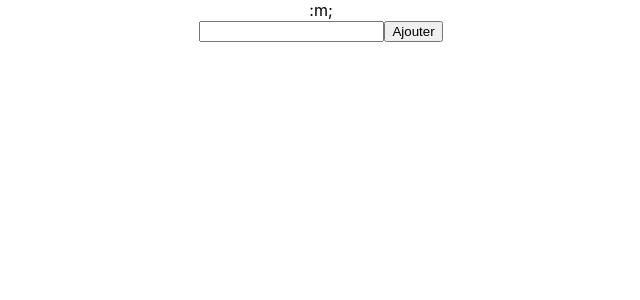
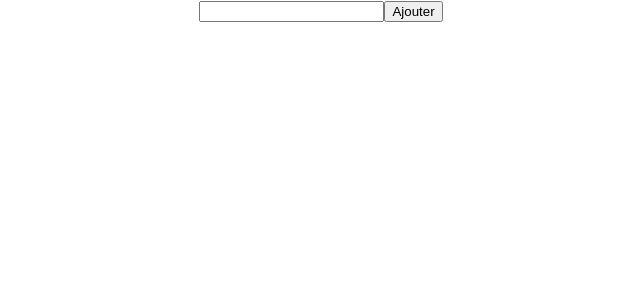
Before and after one commit to 2oubleV/ws_todolist, a React (Create React App) app: page / in a window 1280 px wide. Shown: the top 300 px of the page, without its empty margins (319-959 px from the left). Built offline with nearby package versions, Linux system fonts and the light colour scheme.

Commit message:
{+} Fix print bug

```diff
--- a/src/Components/Container.jsx
+++ b/src/Components/Container.jsx
@@ -14,7 +14,7 @@ function Container() {
     }
 
     return (
-        <div>:m;
+        <div>
             <form onSubmit={handleSubmit}>
                 <input type="text" onChange={event => {
                     setInput(event.target.value)
```
